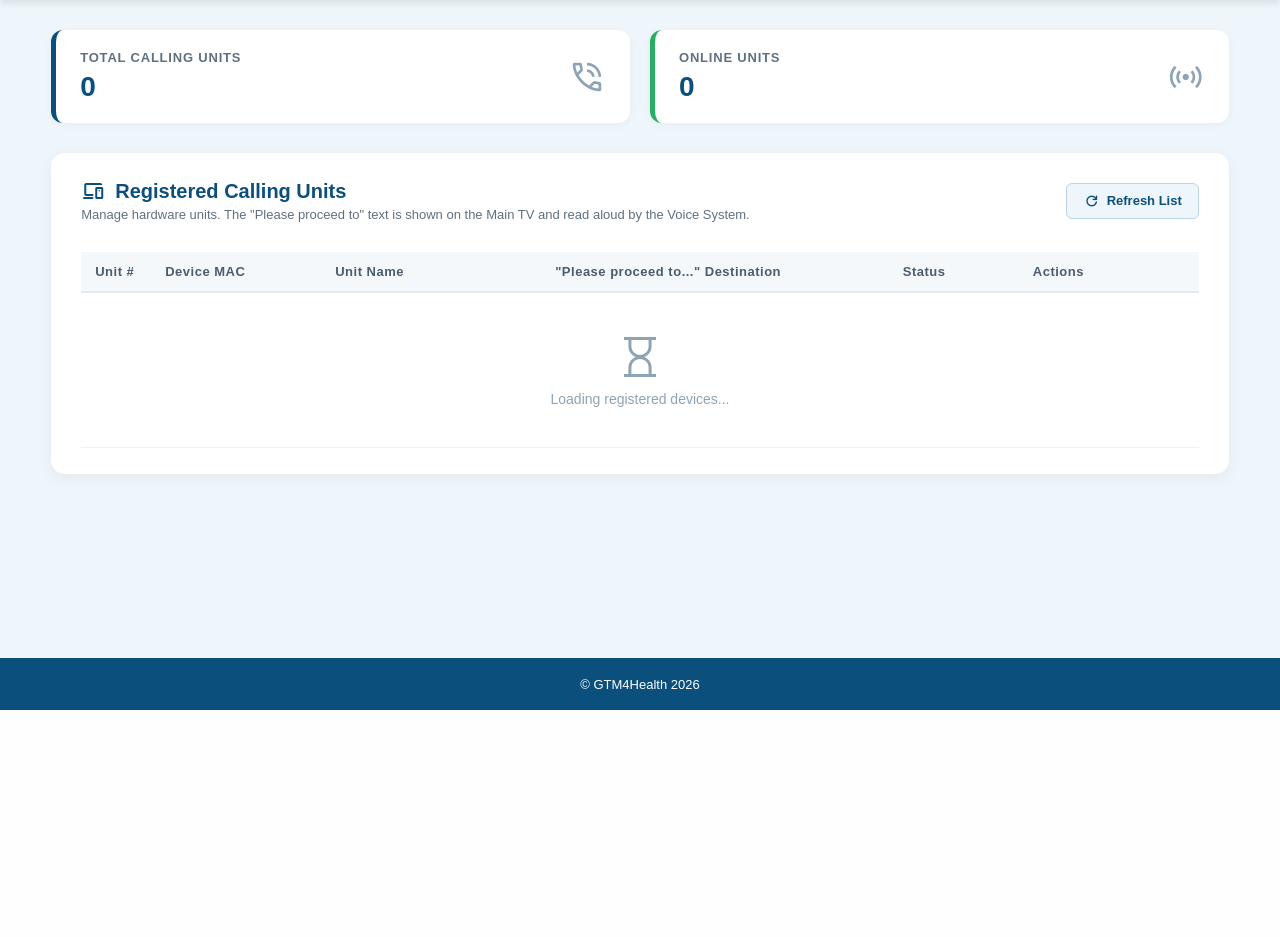
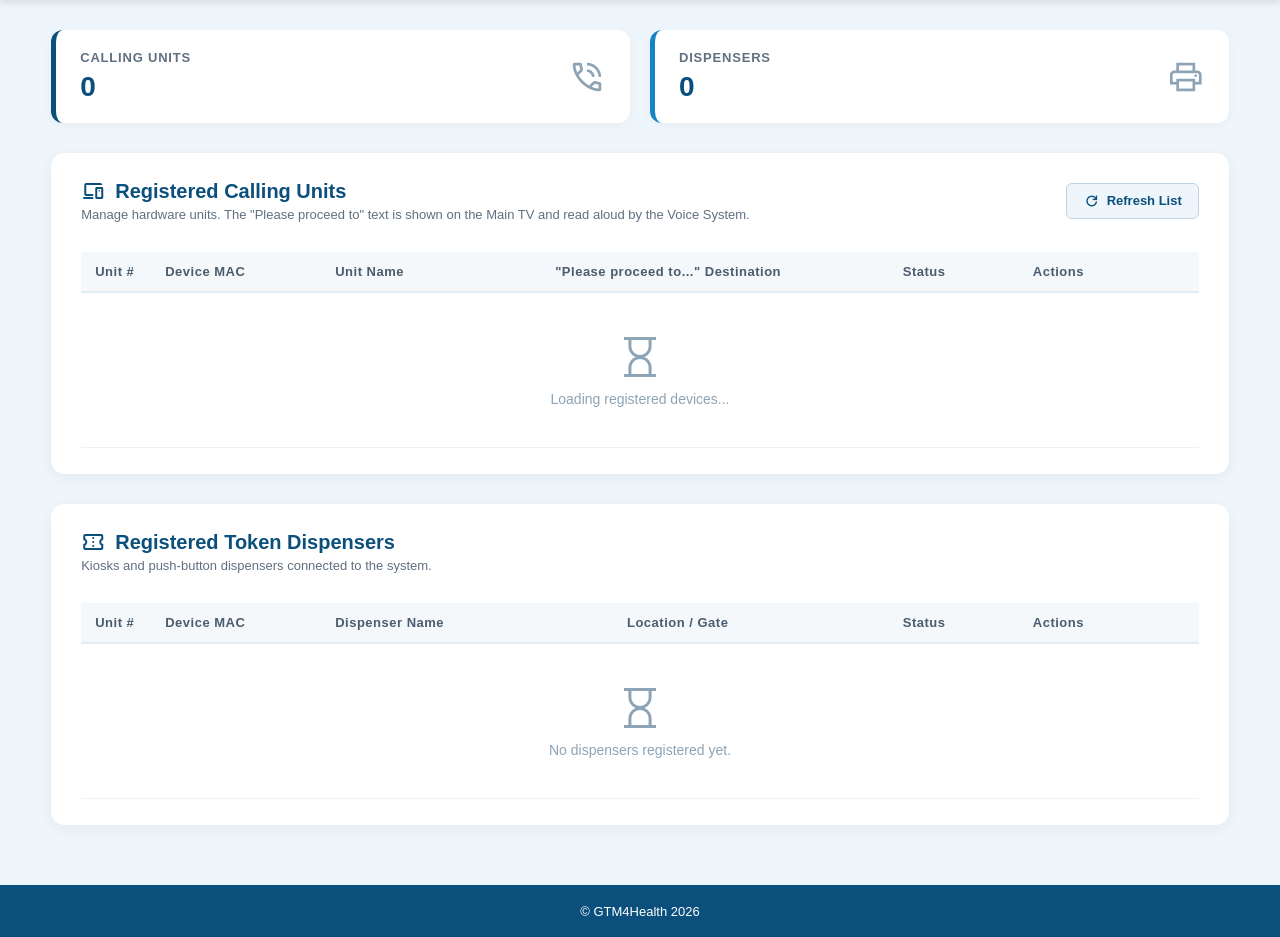
Before and after one commit to GTM4Health/Token_Management_System, a Flask app: page /admin in a window 1280 px wide. Shown: the part 90-1027 px from the top of the page. Before the commit the page ends 800 px from the top, so only its background shows below. Run offline with Flask 3, Linux system fonts and the light colour scheme; some libraries are stand-ins or nearby versions.

Commit message:
Revert server.py, admin.html, and token.db back to 2cf3bbe stable state

```diff
--- a/server.py
+++ b/server.py
@@ -3,7 +3,6 @@ from flask_socketio import SocketIO
 from flask_cors import CORS
 import sqlite3
 import os
-from datetime import datetime
 
 # ==========================
 # Flask App Configuration
@@ -77,8 +76,6 @@ def init_db():
     columns = [col[1] for col in cursor.fetchall()]
     if "counter" not in columns:
         cursor.execute("ALTER TABLE tokens ADD COLUMN counter TEXT DEFAULT 'Counter 1'")
-    if "called_at" not in columns:
-        cursor.execute("ALTER TABLE tokens ADD COLUMN called_at TIMESTAMP")
 
     conn.commit()
     conn.close()
@@ -165,7 +162,7 @@ def current_token():
             SELECT token, counter
             FROM tokens
             WHERE status='Serving' AND counter=?
-            ORDER BY COALESCE(called_at, generated_time) DESC, id DESC
+            ORDER BY id DESC
             LIMIT 1
         """, (counter,))
     else:
@@ -173,7 +170,7 @@ def current_token():
             SELECT token, counter
             FROM tokens
             WHERE status='Serving'
-            ORDER BY COALESCE(called_at, generated_time) DESC, id DESC
+            ORDER BY id DESC
             LIMIT 1
         """)
 
@@ -187,7 +184,7 @@ def current_token():
                 SELECT token, counter
                 FROM tokens
                 WHERE status IN ('Serving', 'Completed') AND counter=?
-                ORDER BY COALESCE(called_at, generated_time) DESC, id DESC
+                ORDER BY id DESC
                 LIMIT 1
             """, (counter,))
         else:
@@ -195,7 +192,7 @@ def current_token():
                 SELECT token, counter
                 FROM tokens
                 WHERE status IN ('Serving', 'Completed')
-                ORDER BY COALESCE(called_at, generated_time) DESC, id DESC
+                ORDER BY id DESC
                 LIMIT 1
             """)
         row = cursor.fetchone()
@@ -228,7 +225,7 @@ def serving_all():
         SELECT token, counter
         FROM tokens
         WHERE status='Serving'
-        ORDER BY COALESCE(called_at, generated_time) DESC, id DESC
+        ORDER BY id DESC
     """)
 
     rows = cursor.fetchall()
@@ -367,8 +364,8 @@ def list_devices():
         type_counts[d_type] = type_counts.get(d_type, 0) + 1
         clean_num = type_counts[d_type]
         seconds_ago = r[7] if r[7] is not None else 999999
-        # Online if heartbeat received in last 6 seconds
-        is_online = seconds_ago is not None and 0 <= seconds_ago <= 6
+        # Online if heartbeat received in last 60 seconds
+        is_online = seconds_ago <= 60
         devices.append({
             "id": r[0],
             "device_id": r[1],
@@ -617,7 +614,7 @@ def next_token():
             SELECT token
             FROM tokens
             WHERE status='Serving' AND counter=?
-            ORDER BY COALESCE(called_at, generated_time) DESC, id DESC
+            ORDER BY id DESC
             LIMIT 1
         """, (counter,))
         curr = cursor.fetchone()
@@ -626,7 +623,7 @@ def next_token():
                 SELECT token
                 FROM tokens
                 WHERE counter=?
-                ORDER BY COALESCE(called_at, generated_time) DESC, id DESC
+                ORDER BY id DESC
                 LIMIT 1
             """, (counter,))
             curr = cursor.fetchone()
@@ -644,7 +641,6 @@ def next_token():
 
     token_id = row[0]
     token = row[1]
-    now_str = datetime.now().strftime("%Y-%m-%d %H:%M:%S.%f")
 
     # ONLY when an actual new token exists:
     # 2. Mark previous serving token for this counter as Completed
@@ -657,9 +653,9 @@ def next_token():
     # 3. Mark the new waiting token as Serving for this counter
     cursor.execute("""
         UPDATE tokens
-        SET status='Serving', counter=?, called_at=?
+        SET status='Serving', counter=?
         WHERE id=?
-    """, (counter, now_str, token_id))
+    """, (counter, token_id))
 
     conn.commit()
     conn.close()
@@ -697,10 +693,10 @@ def call_again():
 
     # 1. Look for active Serving token for this counter
     cursor.execute("""
-        SELECT id, token, counter
+        SELECT token, counter
         FROM tokens
         WHERE status='Serving' AND counter=?
-        ORDER BY COALESCE(called_at, generated_time) DESC, id DESC
+        ORDER BY id DESC
         LIMIT 1
     """, (counter,))
     row = cursor.fetchone()
@@ -708,10 +704,10 @@ def call_again():
     # 2. If none serving for this counter, look for last token called by this counter (even if Completed)
     if row is None:
         cursor.execute("""
-            SELECT id, token, counter
+            SELECT token, counter
             FROM tokens
             WHERE counter=?
-            ORDER BY COALESCE(called_at, generated_time) DESC, id DESC
+            ORDER BY id DESC
             LIMIT 1
         """, (counter,))
         row = cursor.fetchone()
@@ -719,10 +715,10 @@ def call_again():
     # 3. Fall back to ANY active serving token across any counter
     if row is None:
         cursor.execute("""
-            SELECT id, token, counter
+            SELECT token, counter
             FROM tokens
             WHERE status='Serving'
-            ORDER BY COALESCE(called_at, generated_time) DESC, id DESC
+            ORDER BY id DESC
             LIMIT 1
         """)
         row = cursor.fetchone()
@@ -730,10 +726,10 @@ def call_again():
     # 4. Fall back to most recent token called across any counter
     if row is None:
         cursor.execute("""
-            SELECT id, token, counter
+            SELECT token, counter
             FROM tokens
             WHERE status IN ('Serving', 'Completed')
-            ORDER BY COALESCE(called_at, generated_time) DESC, id DESC
+            ORDER BY id DESC
             LIMIT 1
         """)
         row = cursor.fetchone()
@@ -741,7 +737,7 @@ def call_again():
     # 5. Last fallback: most recent token in tokens table
     if row is None:
         cursor.execute("""
-            SELECT id, token, counter
+            SELECT token, counter
             FROM tokens
             ORDER BY id DESC
             LIMIT 1
@@ -758,23 +754,15 @@ def call_again():
             "unit_name": unit_name
         })
 
-    token_id = row[0]
-    token = row[1]
-    now_str = datetime.now().strftime("%Y-%m-%d %H:%M:%S.%f")
+    token = row[0]
+    token_counter = row[1] if row[1] else counter
 
-    # Mark other serving tokens on this counter as Completed
+    # Ensure this token is in Serving status
     cursor.execute("""
         UPDATE tokens
-        SET status='Completed'
-        WHERE status='Serving' AND counter=? AND id != ?
-    """, (counter, token_id))
-
-    # Ensure this token is in Serving status for THIS counter
-    cursor.execute("""
-        UPDATE tokens
-        SET status='Serving', counter=?, called_at=?
-        WHERE id=?
-    """, (counter, now_str, token_id))
+        SET status='Serving', counter=?
+        WHERE token=?
+    """, (token_counter, token))
     conn.commit()
     conn.close()
 
@@ -836,7 +824,6 @@ def call_specific():
         }), 404
 
     token_id = row[0]
-    now_str = datetime.now().strftime("%Y-%m-%d %H:%M:%S.%f")
 
     # Complete current serving token ONLY for THIS counter
     cursor.execute("""
@@ -848,9 +835,9 @@ def call_specific():
     # Make requested token serving for THIS counter
     cursor.execute("""
         UPDATE tokens
-        SET status='Serving', counter=?, called_at=?
+        SET status='Serving', counter=?
         WHERE id=?
-    """, (counter, now_str, token_id))
+    """, (counter, token_id))
 
     conn.commit()
     conn.close()
--- a/templates/admin.html
+++ b/templates/admin.html
@@ -456,17 +456,17 @@ tr:hover {
     <div class="stats-grid">
         <div class="stat-card">
             <div class="stat-info">
-                <h4>Total Calling Units</h4>
+                <h4>Calling Units</h4>
                 <div class="stat-value" id="count-calling">0</div>
             </div>
             <span class="material-symbols-outlined stat-icon">phone_in_talk</span>
         </div>
-        <div class="stat-card success">
+        <div class="stat-card accent">
             <div class="stat-info">
-                <h4>Online Units</h4>
-                <div class="stat-value" id="count-online">0</div>
+                <h4>Dispensers</h4>
+                <div class="stat-value" id="count-dispensers">0</div>
             </div>
-            <span class="material-symbols-outlined stat-icon">sensors</span>
+            <span class="material-symbols-outlined stat-icon">print</span>
         </div>
 
     </div>
@@ -512,7 +512,43 @@ tr:hover {
         </div>
     </div>
 
+    <!-- Token Dispensers Section -->
+    <div class="card-section">
+        <div class="section-header">
+            <div>
+                <div class="section-title">
+                    <span class="material-symbols-outlined">confirmation_number</span>
+                    Registered Token Dispensers
+                </div>
+                <div class="section-subtitle">
+                    Kiosks and push-button dispensers connected to the system.
+                </div>
+            </div>
+        </div>
 
+        <div class="table-responsive">
+            <table>
+                <thead>
+                    <tr>
+                        <th style="width: 70px;">Unit #</th>
+                        <th style="width: 170px;">Device MAC</th>
+                        <th>Dispenser Name</th>
+                        <th>Location / Gate</th>
+                        <th style="width: 130px;">Status</th>
+                        <th style="width: 180px;">Actions</th>
+                    </tr>
+                </thead>
+                <tbody id="dispensers-table">
+                    <tr>
+                        <td colspan="6" class="empty-state">
+                            <span class="material-symbols-outlined">hourglass_empty</span>
+                            No dispensers registered yet.
+                        </td>
+                    </tr>
+                </tbody>
+            </table>
+        </div>
+    </div>
 </div>
 
 <div class="footer">
@@ -575,28 +611,18 @@ function renderDevices(devices, force = false){
     const dirtyInputs = document.querySelectorAll("input[data-dirty='true']");
 
     if (!force && (isTyping || dirtyInputs.length > 0)) {
-        // User is editing; do NOT wipe out input fields, but update live status badges
-        devices.forEach(d => {
-            const safeId = d.device_id.replace(/[^a-zA-Z0-9_-]/g, '_');
-            const cell = document.getElementById("status-cell-" + safeId);
-            if (cell) {
-                cell.innerHTML = d.status === 'Online'
-                    ? '<span class="status-badge status-online"><span class="status-dot dot-online"></span>Online</span>'
-                    : '<span class="status-badge status-offline"><span class="status-dot dot-offline"></span>Offline</span>';
-            }
-        });
+        // User is editing; do NOT wipe out input fields or reset cursor
         return;
     }
 
     const callingBody = document.getElementById("calling-units-table");
+    const dispenserBody = document.getElementById("dispensers-table");
+
     const callingUnits = devices.filter(d => d.device_type === "calling_unit");
-    const onlineUnits = callingUnits.filter(d => d.status === "Online");
+    const dispensers = devices.filter(d => d.device_type === "dispenser");
 
-    const countCallingEl = document.getElementById("count-calling");
-    if (countCallingEl) countCallingEl.innerText = callingUnits.length;
-
-    const countOnlineEl = document.getElementById("count-online");
-    if (countOnlineEl) countOnlineEl.innerText = onlineUnits.length;
+    document.getElementById("count-calling").innerText = callingUnits.length;
+    document.getElementById("count-dispensers").innerText = dispensers.length;
 
     // Render Calling Units
     if (callingUnits.length === 0){
@@ -623,7 +649,7 @@ function renderDevices(devices, force = false){
                         <input type="text" class="input-editable" id="proceed-${safeId}" value="${d.proceed_text || ''}" oninput="this.dataset.dirty='true'" onkeydown="if(event.key==='Enter')saveDevice('${d.device_id}')">
                     </div>
                 </td>
-                <td id="status-cell-${safeId}">
+                <td>
                     ${d.status === 'Online' ? '<span class="status-badge status-online"><span class="status-dot dot-online"></span>Online</span>' : '<span class="status-badge status-offline"><span class="status-dot dot-offline"></span>Offline</span>'}
                 </td>
                 <td>
@@ -631,6 +657,43 @@ function renderDevices(devices, force = false){
                         <span class="material-symbols-outlined" style="font-size:16px;">save</span> Save
                     </button>
                     <button class="btn btn-danger" onclick="deleteDevice('${d.device_id}')" title="Unpair Device">
+                        <span class="material-symbols-outlined" style="font-size:16px;">delete</span>
+                    </button>
+                </td>
+            </tr>`;
+        }).join("");
+    }
+
+    // Render Dispensers
+    if (dispensers.length === 0){
+        dispenserBody.innerHTML = `
+            <tr>
+                <td colspan="6" class="empty-state">
+                    <span class="material-symbols-outlined">sensors_off</span>
+                    No dispensers registered yet.
+                </td>
+            </tr>`;
+    } else {
+        dispenserBody.innerHTML = dispensers.map(d => {
+            const safeId = d.device_id.replace(/[^a-zA-Z0-9_-]/g, '_');
+            return `
+            <tr id="row-${safeId}">
+                <td><span class="badge badge-unit">#${d.unit_number}</span></td>
+                <td><span class="mac-code">${d.device_id}</span></td>
+                <td>
+                    <input type="text" class="input-editable" id="name-${safeId}" value="${d.unit_name || ''}" oninput="this.dataset.dirty='true'" onkeydown="if(event.key==='Enter')saveDevice('${d.device_id}')">
+                </td>
+                <td>
+                    <input type="text" class="input-editable" id="proceed-${safeId}" value="${d.proceed_text || ''}" oninput="this.dataset.dirty='true'" onkeydown="if(event.key==='Enter')saveDevice('${d.device_id}')">
+                </td>
+                <td>
+                    ${d.status === 'Online' ? '<span class="status-badge status-online"><span class="status-dot dot-online"></span>Online</span>' : '<span class="status-badge status-offline"><span class="status-dot dot-offline"></span>Offline</span>'}
+                </td>
+                <td>
+                    <button class="btn btn-primary" onclick="saveDevice('${d.device_id}', this)">
+                        <span class="material-symbols-outlined" style="font-size:16px;">save</span> Save
+                    </button>
+                    <button class="btn btn-danger" onclick="deleteDevice('${d.device_id}')">
                         <span class="material-symbols-outlined" style="font-size:16px;">delete</span>
                     </button>
                 </td>
@@ -719,7 +782,7 @@ loadStats();
 setInterval(function(){
     loadDevices();
     loadStats();
-}, 1500);
+}, 4000);
 </script>
 </body>
 </html>
```
Also changed, not shown: token.db.
